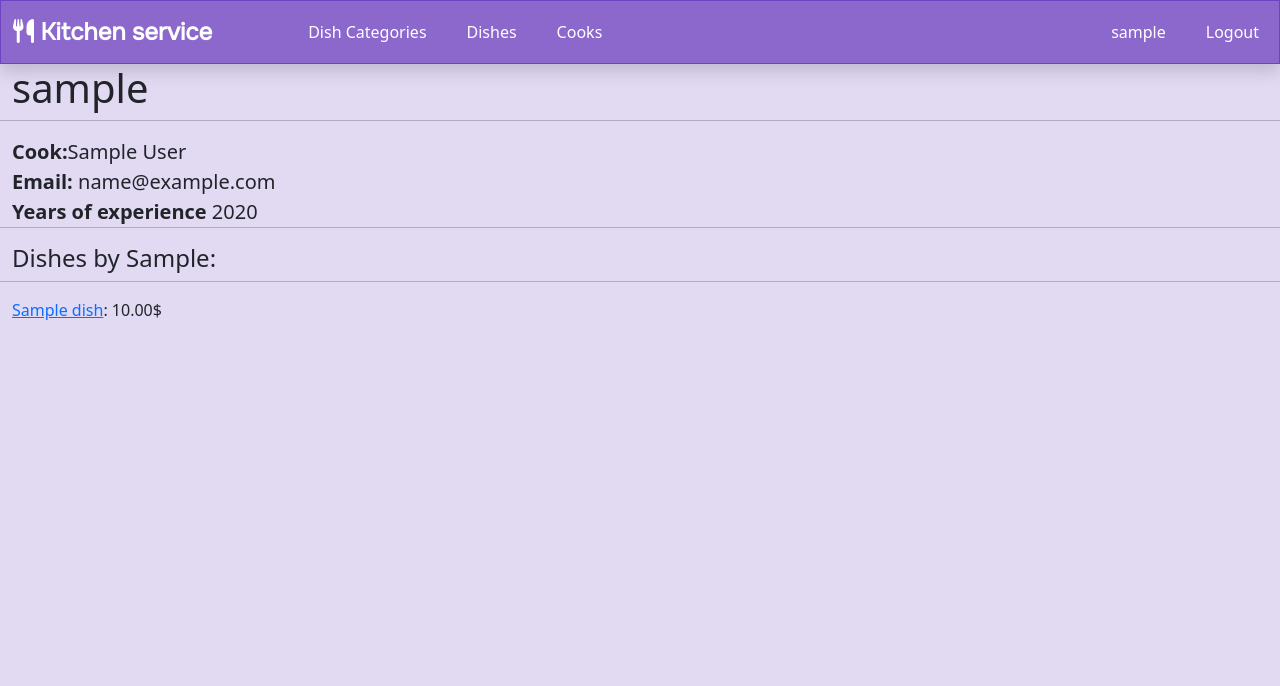
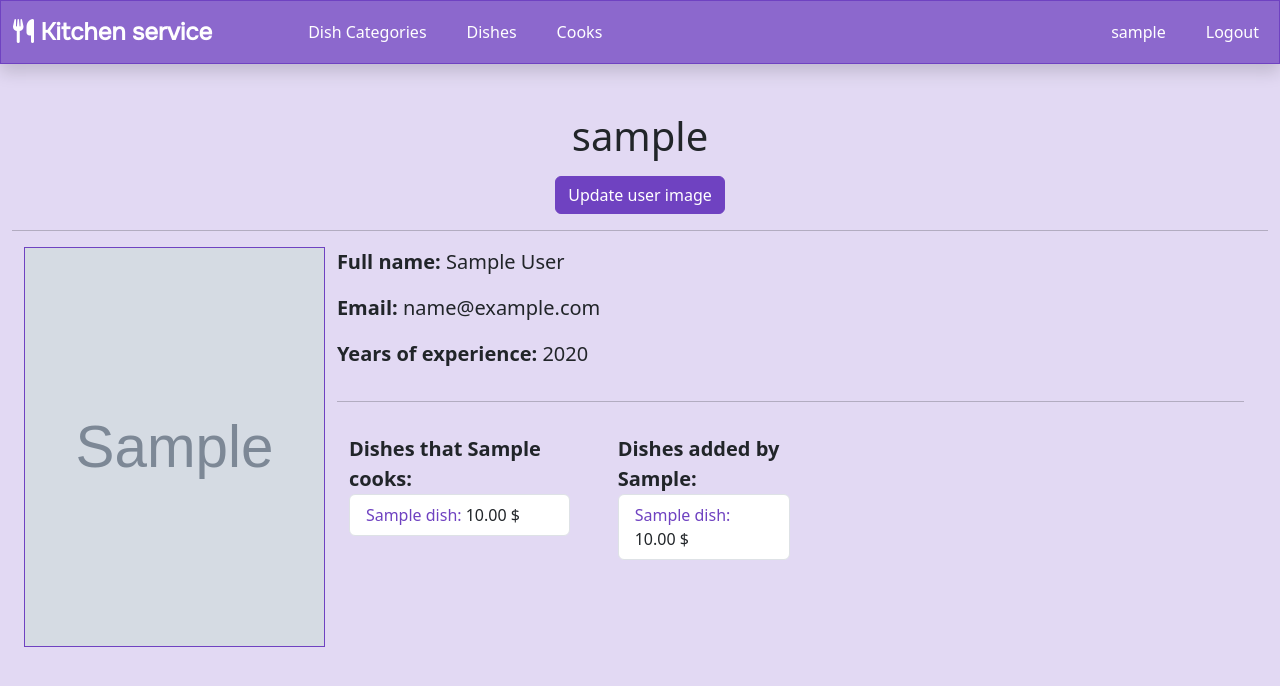
Before and after one commit to KristianYe/restaurant-kitchen, a Django app: page /cooks/1/ in a window 1280 px wide. Shown: the top 686 px of the page. Run offline with Django 4.2, Linux system fonts and the light colour scheme; a user stored in the database is signed in; tables that the repository leaves empty hold one stand-in row (values such as "Sample post"); grey boxes marked "Sample" are stand-in pictures.

Commit message:
updated details views (hid buttons if user is not creator)

```diff
--- a/kitchen/views.py
+++ b/kitchen/views.py
@@ -118,6 +118,12 @@ class DishTypeDetailView(LoginRequiredMixin, generic.DetailView):
     template_name = "kitchen/dish_type_detail.html"
     context_object_name = "dish_type"
 
+    def get_context_data(self, *, object_list=None, **kwargs):
+        context = super().get_context_data(**kwargs)
+        created_dishes = bool(list(self.get_object().dishes.all()))
+        context["created_dishes"] = created_dishes
+        return context
+
 
 class DishTypeDeleteView(LoginRequiredMixin, generic.DeleteView):
     model = DishType
@@ -149,6 +155,12 @@ class CookListView(LoginRequiredMixin, generic.ListView):
 
 class CookDetailView(LoginRequiredMixin, generic.DetailView):
     model = Cook
+
+    def get_context_data(self, *, object_list=None, **kwargs):
+        context = super().get_context_data(**kwargs)
+        created_dishes = bool(list(self.get_object().created_dishes.all()))
+        context["created_dishes"] = created_dishes
+        return context
 
 
 class IngredientCreateView(LoginRequiredMixin, generic.CreateView):
--- a/templates/kitchen/cook_detail.html
+++ b/templates/kitchen/cook_detail.html
@@ -1,19 +1,69 @@
 {% extends "base.html" %}
 
 {% block content %}
+  <div class="mt-5">
+    <div class="text-center">
       <h1>
         {{ cook.username }}
       </h1>
+      {% if cook == user %}
+      	<div class="mt-3">
+          <a class="btn btn-purple" href="#">Update user image</a>
+        </div>
+      {% endif %}
+    </div>
     <hr>
-  <p><strong>Cook:</strong>{{ cook.first_name }} {{ cook.last_name }}</p>
+    <div class="container-fluid d-flex ">
+      <div style="width: 400px; height: 400px" class="border-purple">
+        <img
+          {% if cook.user_image %}
+            src="{{ cook.user_image.url }}"
+          {% else %}
+            src="/static/images/default_user_image.png"
+          {% endif %}
+          style="width: 100%; height: 100%"
+          alt="{{ cook.username }} image"
+        >
+      </div>
+      <div class="container d-flex flex-column gap-3">
+        <p><strong>Full name:</strong> {{ cook.first_name }} {{ cook.last_name }}</p>
         <p><strong>Email:</strong> {{ cook.email }}</p>
-  <p><strong>Years of experience</strong> {{ cook.years_of_experience }}</p>
+        <p><strong>Years of experience:</strong> {{ cook.years_of_experience }}</p>
         <hr>
-  <h4>Dishes by {{ cook.first_name }}:</h4>
-  <hr>
-  <ul>
+        <div class="container d-flex flex-row">
+          <div class="col-3">
+
+          <p><strong>Dishes that {{ cook.first_name }} cooks:</strong></p>
+            <ul class="list-group">
               {% for dish in cook.dishes.all %}
-      <li><a href="{% url 'kitchen:dish-detail' pk=dish.id %}">{{ dish.name }}</a>: {{ dish.price }}$</li>
+                <li class="list-group-item">
+                  <a style="text-decoration: None; color: var(--ky-btn-color-purple)" href="{% url 'kitchen:cook-detail' pk=cook.id %}">
+                    {{ dish.name }}:
+                  </a>
+                  {{ dish.price }} $
+                </li>
               {% endfor %}
             </ul>
+          </div>
+          <div class="ms-5 col-3 pe-5">
+            <p><strong>Dishes added by {{ cook.first_name }}:</strong></p>
+              {% if created_dishes %}
+                <ul class="list-group">
+                  {% for dish in cook.created_dishes.all %}
+                      <li class="list-group-item">
+                        <a style="text-decoration: None; color: var(--ky-btn-color-purple)" href="{% url 'kitchen:cook-detail' pk=cook.id %}">
+                          {{ dish.name }}:
+                        </a>
+                        {{ dish.price }} $
+                      </li>
+                  {% endfor %}
+                </ul>
+              {% else %}
+                <p style="font-size: 20px">There are no dishes added by {{ cook.first_name }}</p>
+              {% endif %}
+          </div>
+        </div>
+      </div>
+    </div>
+  </div>
 {% endblock %}
```
Also changed, not shown: templates/kitchen/dish_detail.html (+12 -4 lines), templates/kitchen/dish_type_detail.html (+10 -4 lines). Lines whose indentation alone changed are shown as unchanged.
